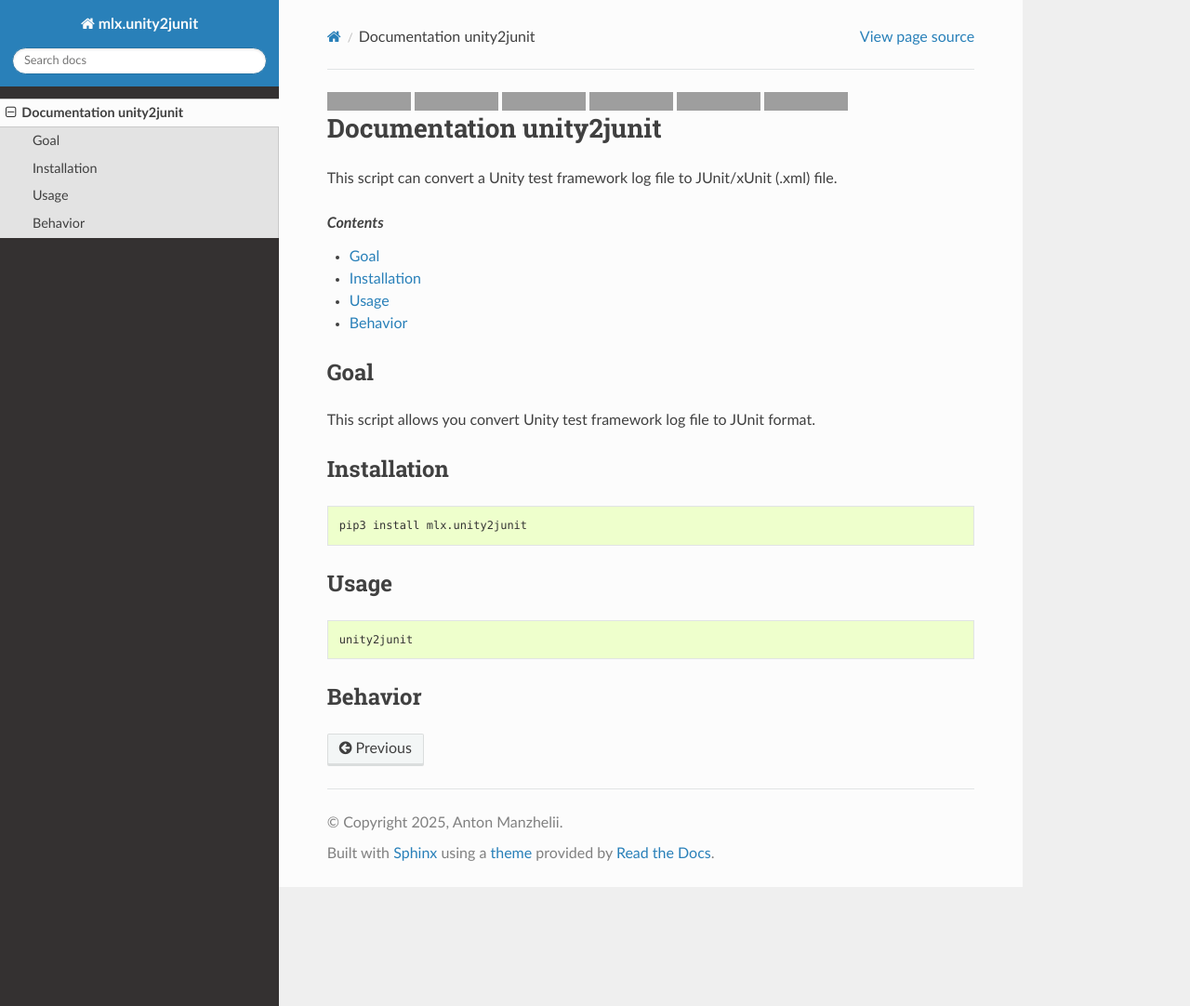
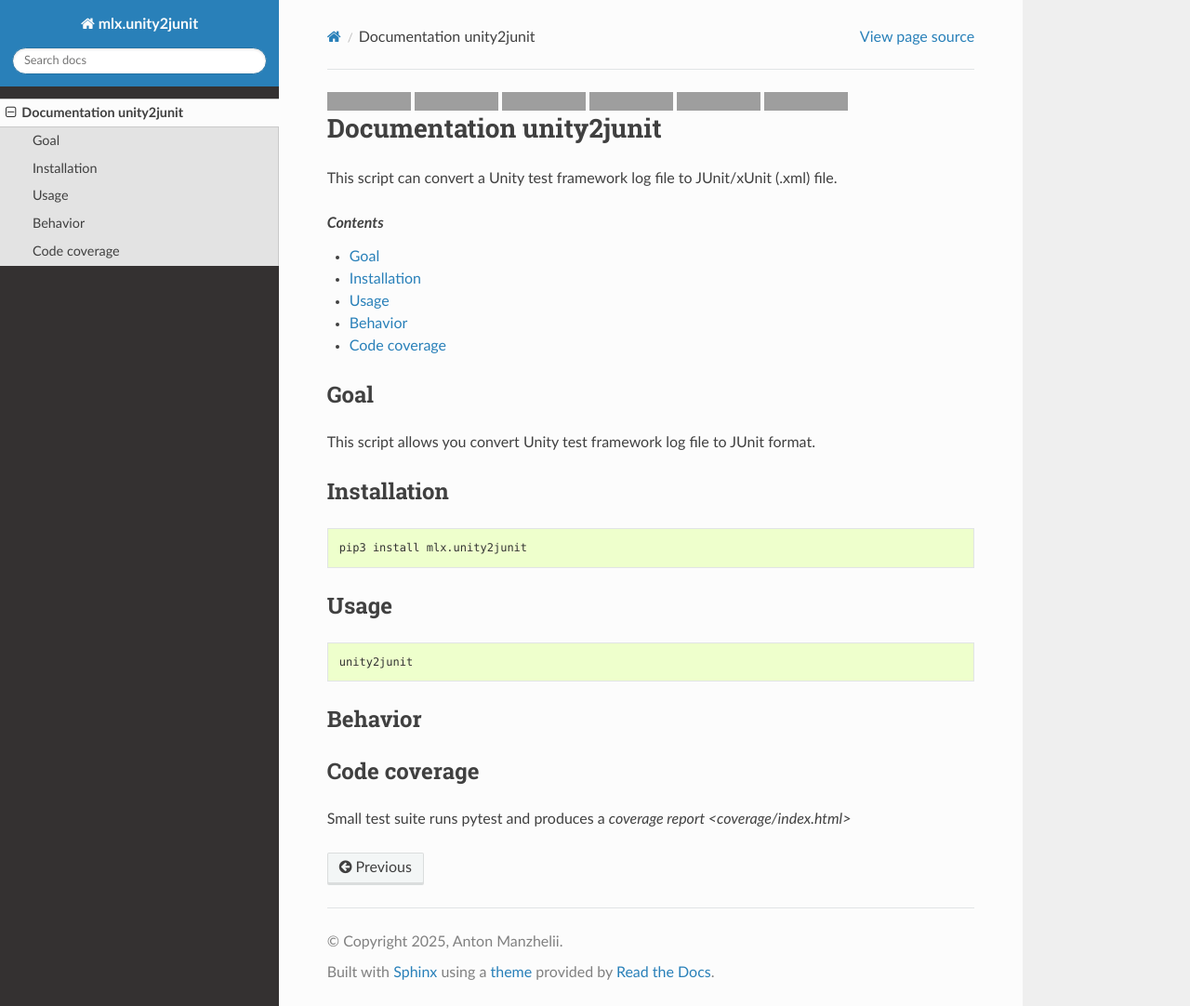
Before and after one commit to melexis/unity2junit, a Sphinx documentation site: the page built from doc/source/readme.rst, in a window 1280 px wide and 1082 px high. Shown: the whole window at 93% size. Built offline with Sphinx 7.4.7 and the Read the Docs theme 3.1.0, drawn with Linux system fonts in a browser that asks for light colours; the version number could not be read and is left out; grey boxes are pictures that could not be loaded.

Commit message:
Trying to copy coverage to docs but it does not work (no link produced by sphinx)

```diff
--- a/README.rst
+++ b/README.rst
@@ -58,3 +58,9 @@ Usage
 --------
 Behavior
 --------
+
+-------------
+Code coverage
+-------------
+
+Small test suite runs pytest and produces a `coverage report <coverage/index.html>`
--- a/doc/source/conf.py
+++ b/doc/source/conf.py
@@ -90,5 +90,4 @@ html_theme = 'sphinx_rtd_theme'
 # Add any paths that contain custom static files (such as style sheets) here,
 # relative to this directory. They are copied after the builtin static files,
 # so a file named "default.css" will overwrite the builtin "default.css".
-html_static_path = [
-]
+html_static_path = []
```
Also changed, not shown: 1 other file.
